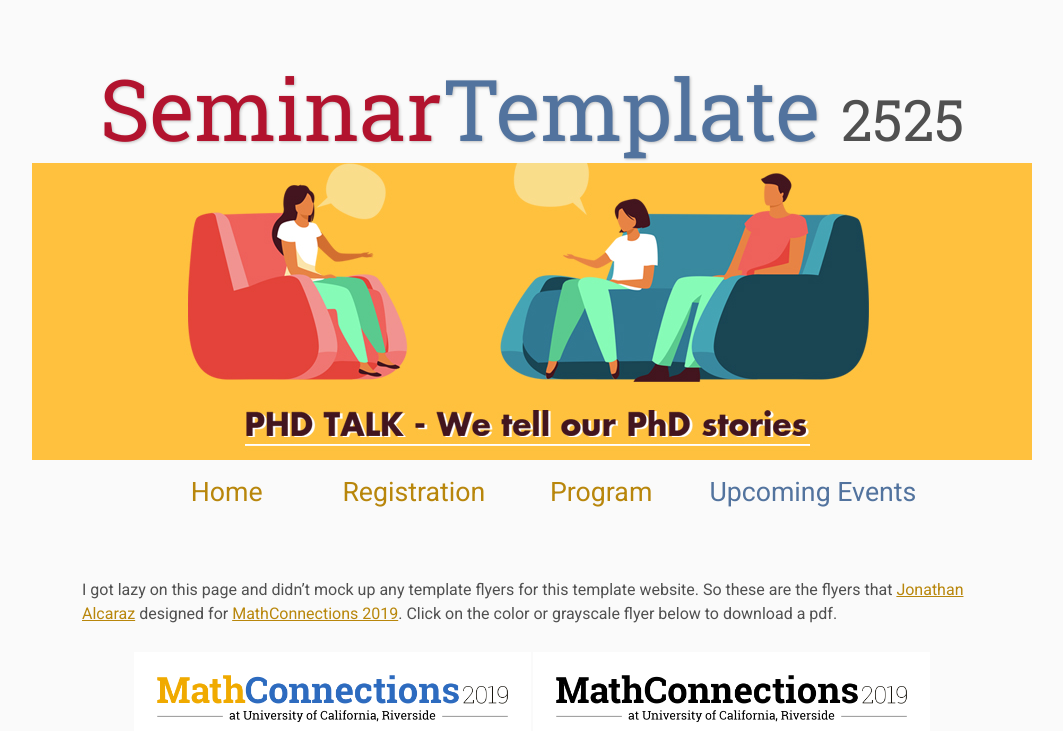
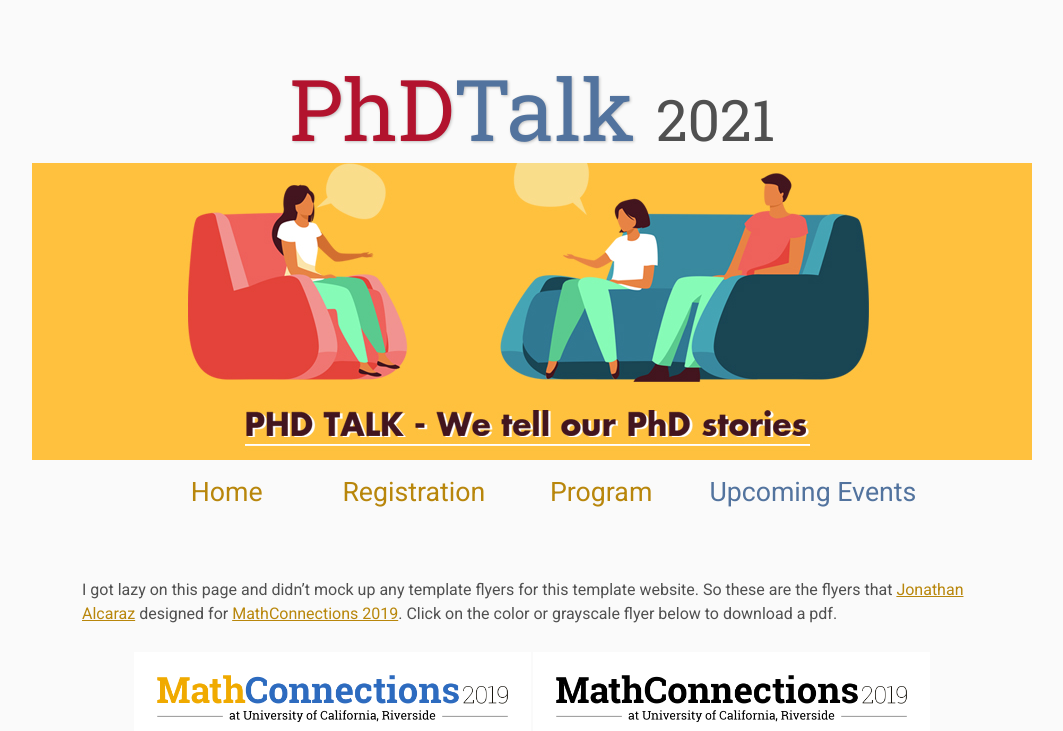
Before and after one commit to phdtalk/phdtalk.github.io, a plain HTML site: page schedule/index.html in a window 1280 px wide. Shown: the top 731 px of the page, without its empty margins (108-1171 px from the left). Drawn offline with Linux system fonts and the light colour scheme; files that its build step writes are made by us from their sources.

Commit message:
Update index.html

```diff
--- a/schedule/index.html
+++ b/schedule/index.html
@@ -17,7 +17,7 @@
     <div class="banner">
         <img src="assets/banner.jpg" alt="Seminar Template Banner">
         <div class="top-left">
-            <span class="title1">Seminar</span><span class="title2">Template</span> <span class="year">2525</span>
+            <span class="title1">PhD</span><span class="title2">Talk</span> <span class="year">2021</span>
         </div>
         <div class="bottom-right">
          </div>
```
